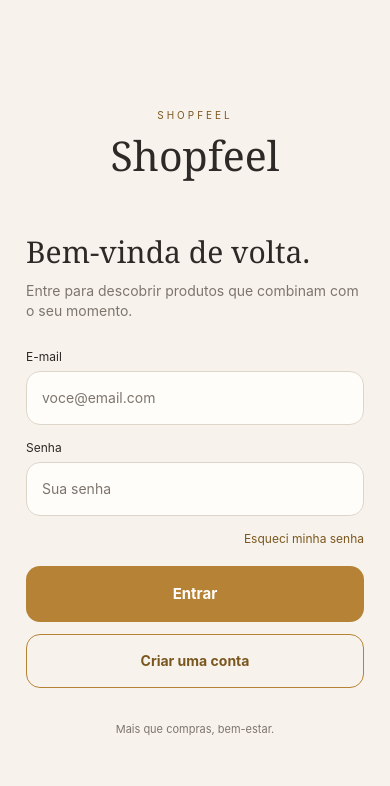
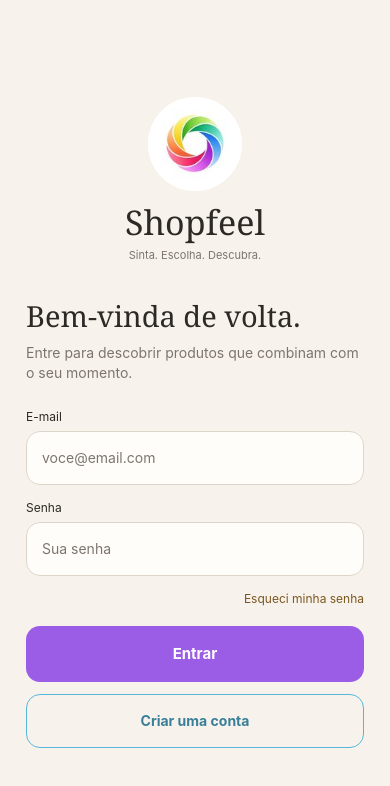
Before and after one commit to Oliyes/shopfeel-mobile, a React Native app: screen /Login in a window 390 px wide. Shown: the top 786 px of the page. Built offline with nearby package versions, Linux system fonts and the light colour scheme; no server answers.

Commit message:
Aplica identidade visual oficial no login

```diff
--- a/src/screens/LoginScreen.js
+++ b/src/screens/LoginScreen.js
@@ -9,10 +9,12 @@ import {
   KeyboardAvoidingView,
   Platform,
   ScrollView,
+  View,
 } from "react-native";
 import AsyncStorage from "@react-native-async-storage/async-storage";
 import { SafeAreaView } from "react-native-safe-area-context";
 import { apiRequest } from "../services/api";
+import BrandLogo from "../components/BrandLogo";
 import { colors } from "../theme";
 
 export default function LoginScreen({ navigation }) {
@@ -69,8 +71,11 @@ export default function LoginScreen({ navigation }) {
           contentContainerStyle={styles.container}
           keyboardShouldPersistTaps="handled"
         >
-          <Text style={styles.kicker}>SHOPFEEL</Text>
-          <Text style={styles.logo}>Shopfeel</Text>
+          <View style={styles.brand}>
+            <BrandLogo size={94} />
+            <Text style={styles.logoText}>Shopfeel</Text>
+            <Text style={styles.tagline}>Sinta. Escolha. Descubra.</Text>
+          </View>
 
           <Text style={styles.title}>Bem-vinda de volta.</Text>
           <Text style={styles.subtitle}>
@@ -122,8 +127,6 @@ export default function LoginScreen({ navigation }) {
           >
             <Text style={styles.createText}>Criar uma conta</Text>
           </TouchableOpacity>
-
-          <Text style={styles.footer}>Mais que compras, bem-estar.</Text>
         </ScrollView>
       </KeyboardAvoidingView>
     </SafeAreaView>
@@ -136,31 +139,32 @@ const styles = StyleSheet.create({
     flexGrow: 1,
     justifyContent: "center",
     padding: 26,
-    paddingVertical: 40,
+    paddingVertical: 38,
   },
-  kicker: {
-    color: colors.goldDark,
-    fontSize: 10,
-    letterSpacing: 3,
-    textAlign: "center",
+  brand: {
+    alignItems: "center",
+    marginBottom: 34,
   },
-  logo: {
+  logoText: {
+    fontSize: 34,
     color: colors.text,
-    fontSize: 41,
     fontFamily: "Georgia",
-    textAlign: "center",
-    marginTop: 6,
-    marginBottom: 48,
+    marginTop: 8,
+  },
+  tagline: {
+    color: colors.muted,
+    fontSize: 11,
+    marginTop: 3,
   },
   title: {
-    fontSize: 30,
+    fontSize: 29,
     fontFamily: "Georgia",
     color: colors.text,
   },
   subtitle: {
     color: colors.muted,
-    marginTop: 9,
-    marginBottom: 28,
+    marginTop: 8,
+    marginBottom: 26,
     lineHeight: 20,
   },
   label: {
@@ -187,7 +191,7 @@ const styles = StyleSheet.create({
   button: {
     height: 56,
     borderRadius: 14,
-    backgroundColor: colors.gold,
+    backgroundColor: "#9B5DE5",
     alignItems: "center",
     justifyContent: "center",
   },
@@ -200,19 +204,13 @@ const styles = StyleSheet.create({
     height: 54,
     borderRadius: 14,
     borderWidth: 1,
-    borderColor: colors.gold,
+    borderColor: "#55B7D9",
     alignItems: "center",
     justifyContent: "center",
     marginTop: 12,
   },
   createText: {
-    color: colors.goldDark,
+    color: "#397F99",
     fontWeight: "700",
   },
-  footer: {
-    textAlign: "center",
-    marginTop: 34,
-    color: colors.muted,
-    fontSize: 11,
-  },
 });
```
